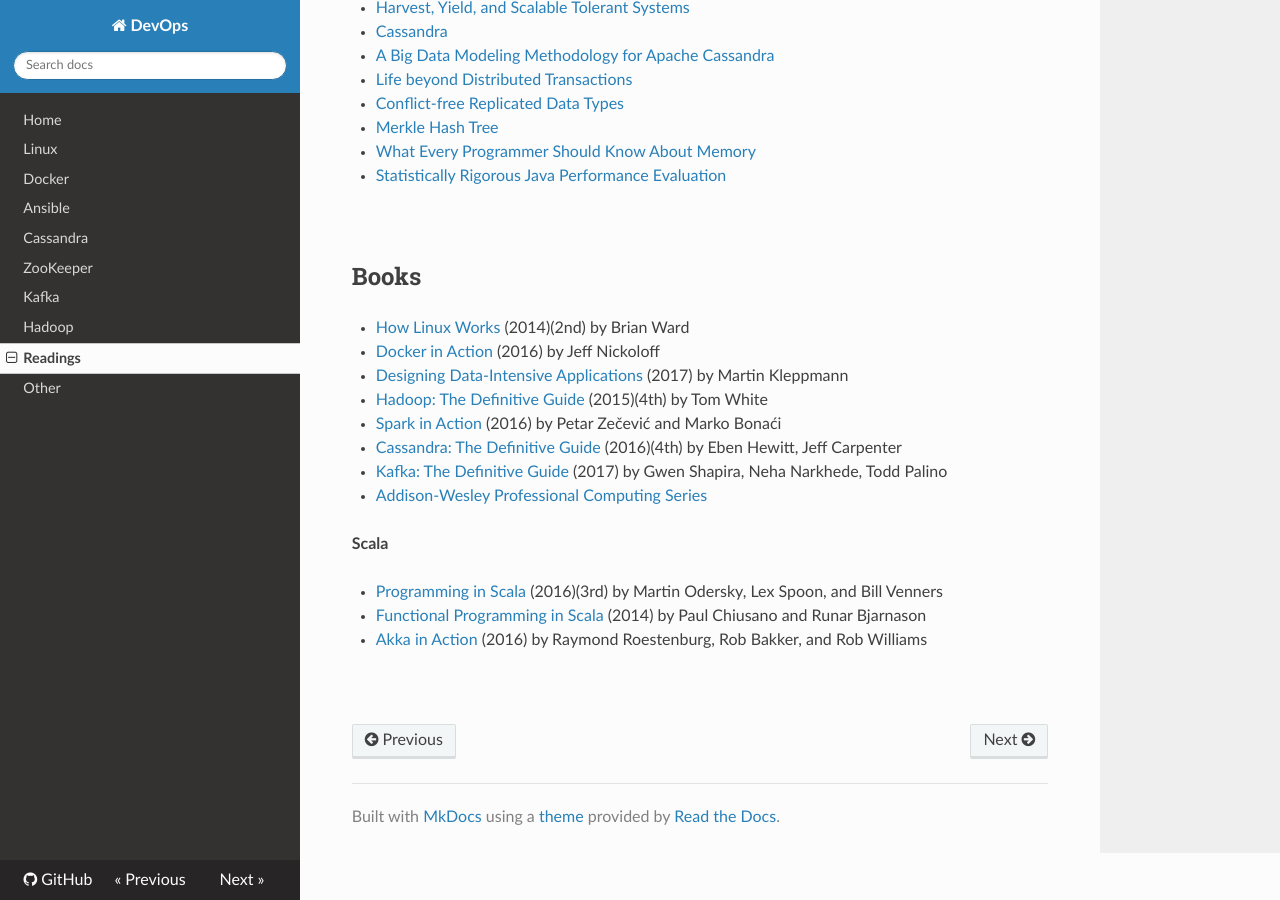
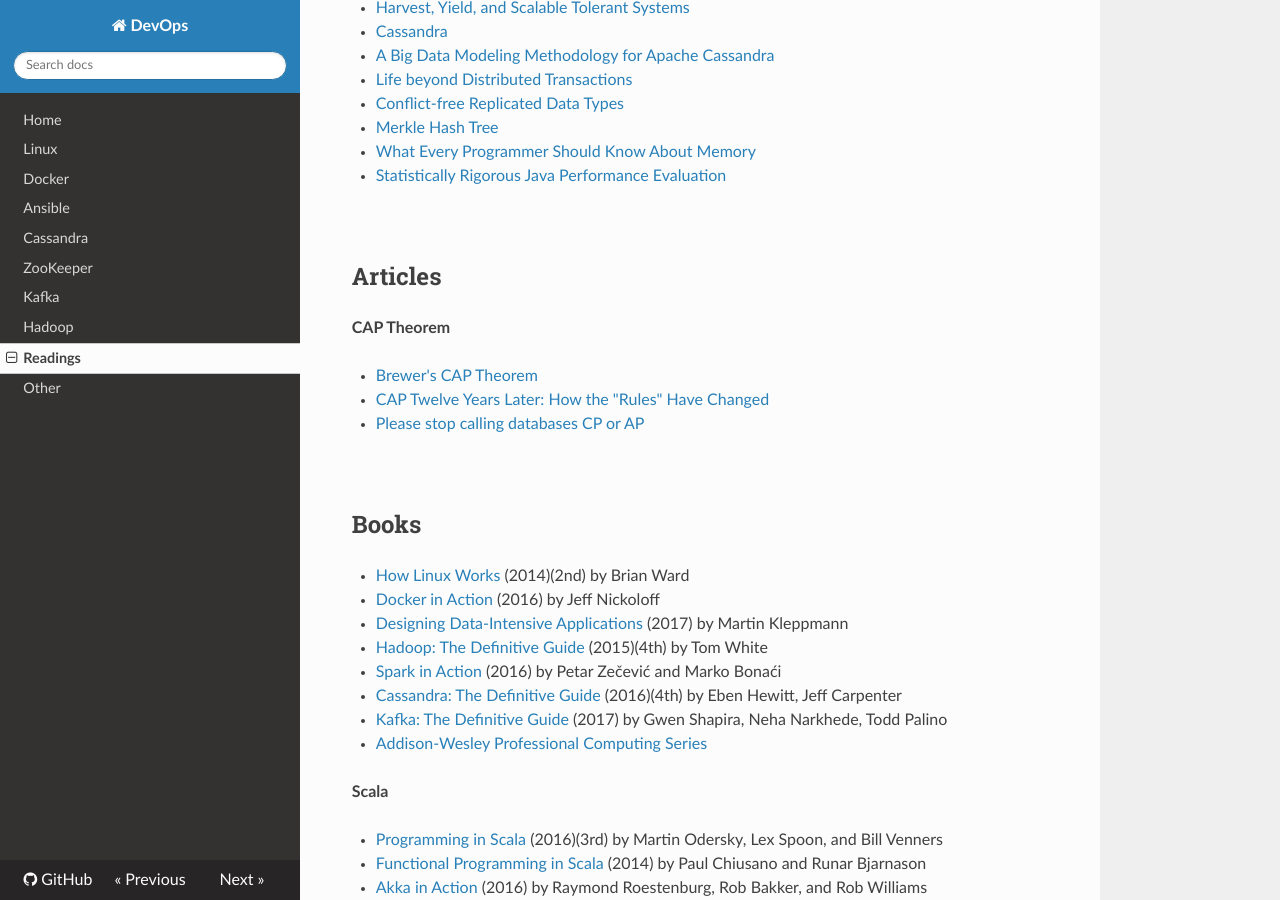
Before and after one commit to niqdev/devops, an MkDocs documentation site: the page built from docs/readings.md, in a window 1280 px wide and 900 px high, scrolled down 399 px. Built offline with MkDocs 1.6.1, drawn with Linux system fonts in a browser that asks for light colours; nearby versions of some CDN libraries; old or Windows-style settings are respelled for this version of MkDocs.

Commit message:
doc: add cap theorem articles

```diff
--- a/dev.txt
+++ b/dev.txt
@@ -4,10 +4,12 @@ TODO
 
 * aws: emr + s3
 
-* giter8 scala-seed: build, scopt, log, config, plugin, readme, scalameter JMX
+* giter8 scala-seed: build, scopt, log, config, plugin, readme, scalameter JMX scalafix
 * giter8 spark-seed
 https://github.com/josephpconley/spark-seed.g8
 * giter8 akka-seed
+
+* EMR docs, boto3, zeppelin
 
 * monit
 
--- a/docs/readings.md
+++ b/docs/readings.md
@@ -38,6 +38,19 @@
 
 <br>
 
+## Articles
+
+**CAP Theorem**
+
+* [Brewer's CAP Theorem](http://www.julianbrowne.com/article/brewers-cap-theorem)
+
+* [CAP Twelve Years Later: How the "Rules" Have Changed
+](https://www.infoq.com/articles/cap-twelve-years-later-how-the-rules-have-changed)
+
+* [Please stop calling databases CP or AP](https://martin.kleppmann.com/2015/05/11/please-stop-calling-databases-cp-or-ap.html)
+
+<br>
+
 ## Books
 
 * [How Linux Works](https://nostarch.com/howlinuxworks2) (2014)(2nd) by Brian Ward
```
